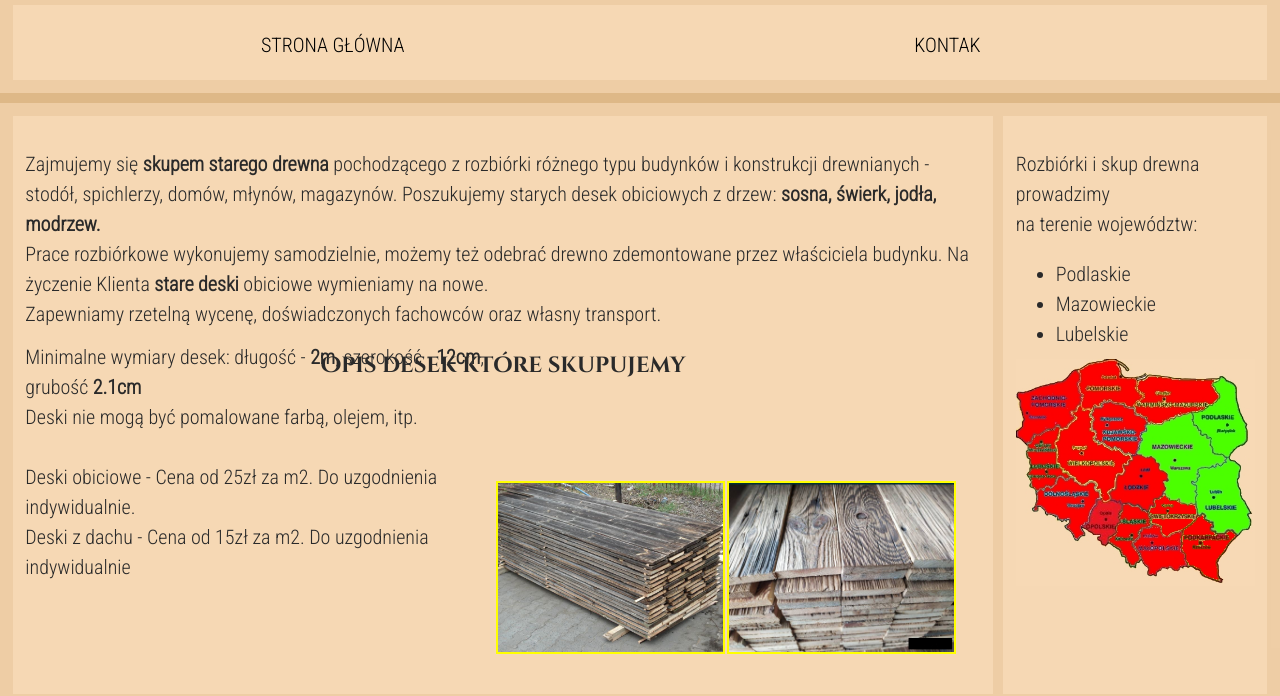
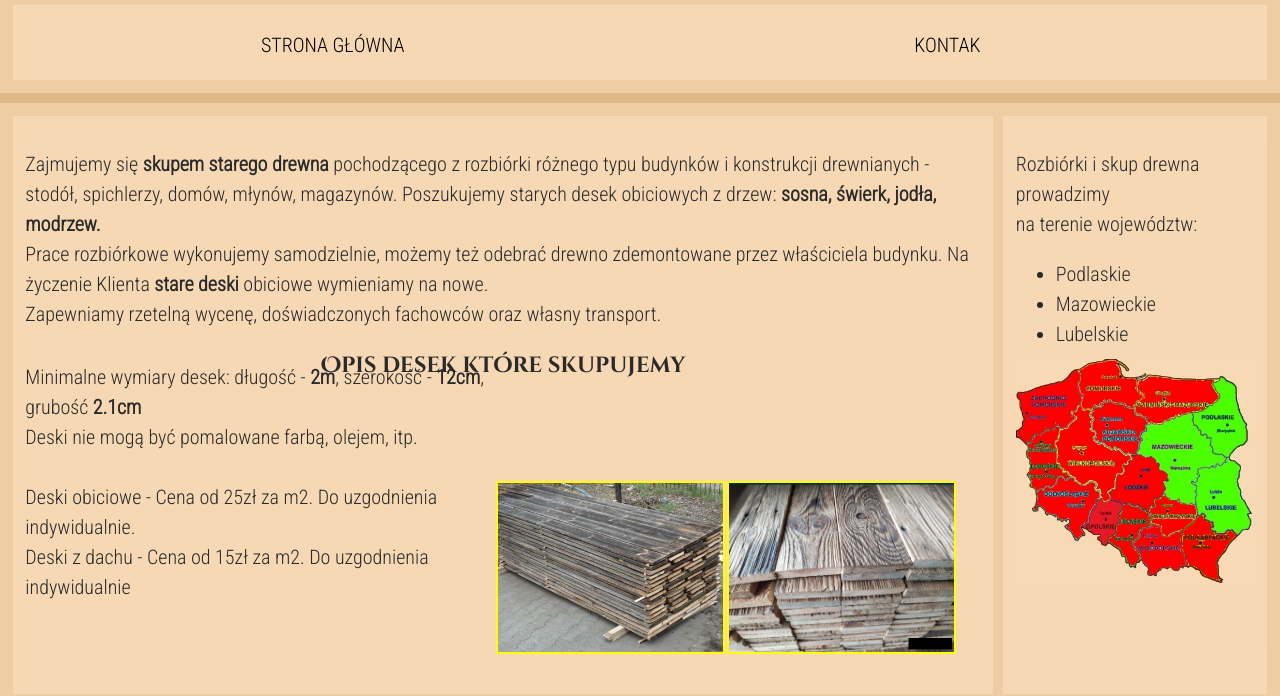
Before and after one commit to stodoly/stodoly.github.io, a plain HTML site: page index.html in a window 1280 px wide. Shown: the part 115-811 px from the top of the page. Drawn offline with Linux system fonts and the light colour scheme.

Commit message:
Update index.html

```diff
--- a/index.html
+++ b/index.html
@@ -38,7 +38,7 @@
 		     <h3 style="text-align: center;">Opis desek które skupujemy</h3>
 		     <div>
 			     <div style="width:49%; display:inline-block;">
-		     <p style="position: relative; top: -80px;">Minimalne wymiary desek: długość - <b>2m</b>, szerokość - <b>12cm</b>, grubość <b>2.1cm</b><br>
+		     <p style="position: relative; top: -60px;">Minimalne wymiary desek: długość - <b>2m</b>, szerokość - <b>12cm</b>, grubość <b>2.1cm</b><br>
 		     Deski nie mogą być pomalowane farbą, olejem, itp.<br><br>
 
 		     Deski obiciowe - Cena od 25zł za m2. Do uzgodnienia indywidualnie.<br>
```
